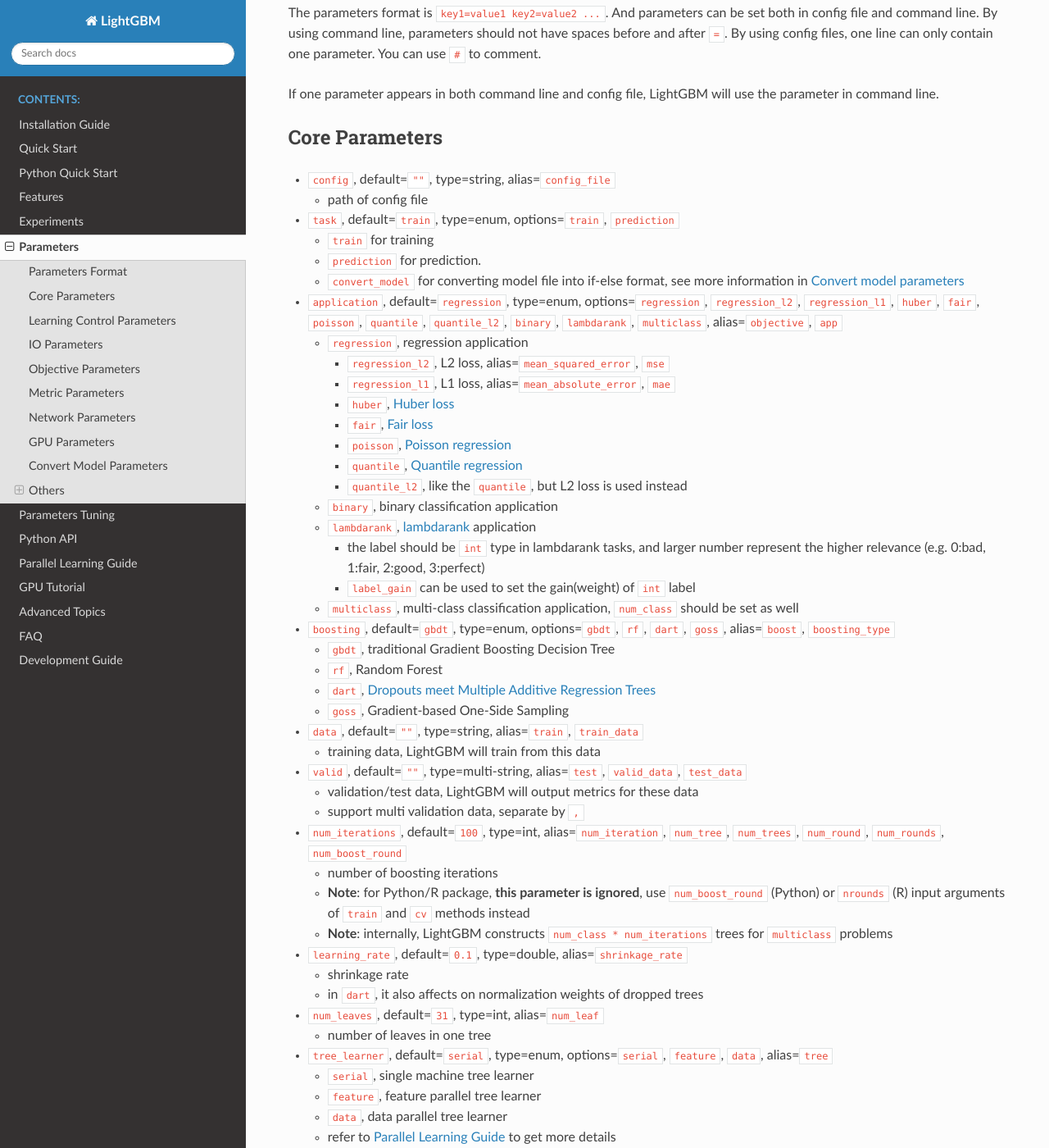
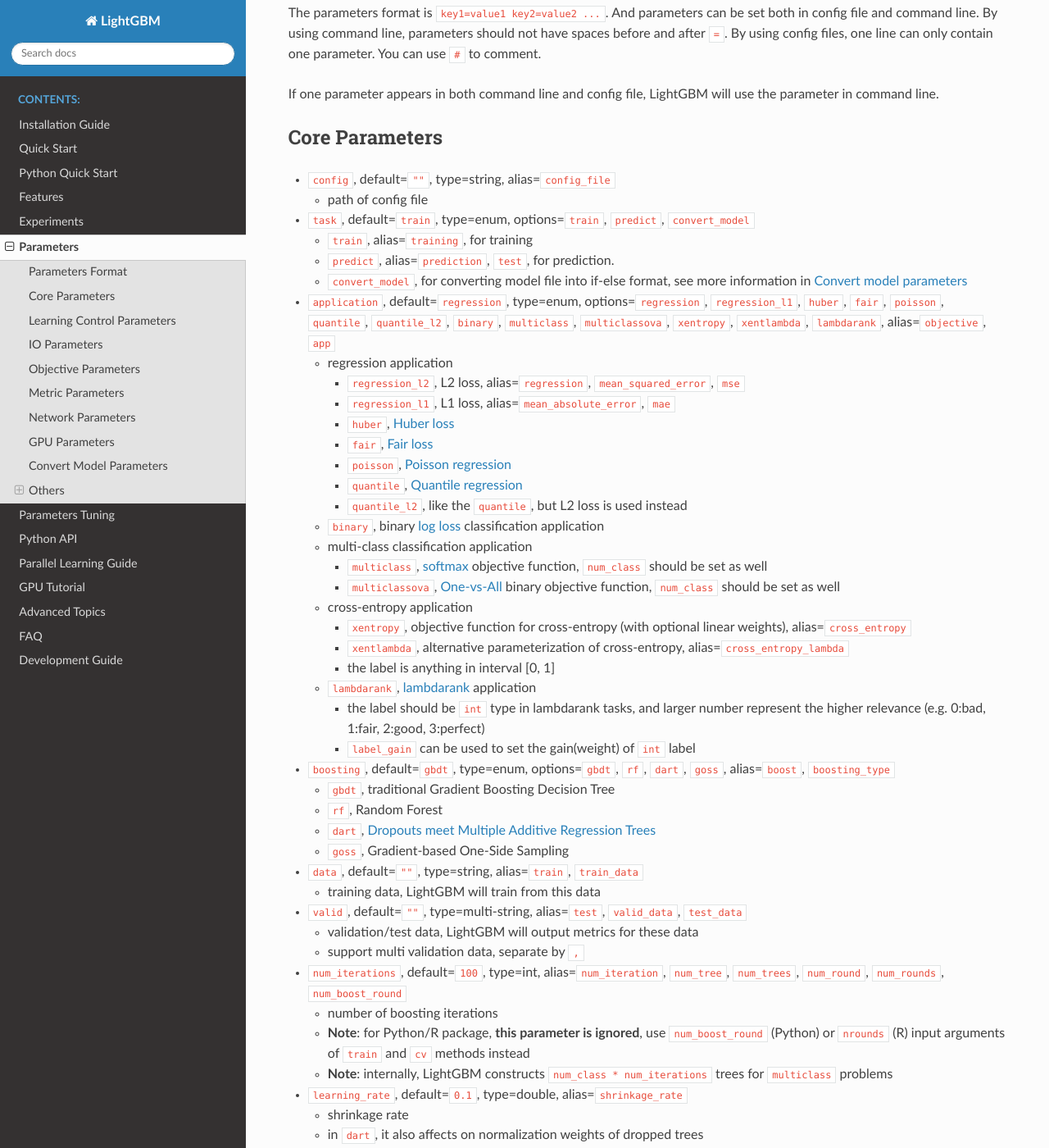
Before and after one commit to microsoft/LightGBM, a Sphinx documentation site: the page built from docs/Parameters.rst, in a window 1280 px wide and 1400 px high, scrolled down 696 px. Shown: the whole window at 82% size. Built offline with Sphinx 7.4.7 and the Read the Docs theme 2.0.0, drawn with Linux system fonts in a browser that asks for light colours; some of the changed text lies outside the part shown.

Commit message:
[python] [docs] fixed objective in sklearn wrapper; added missed objectives & metrics to docs (#1059)
* added missed aliases for task parameter

* fixed indents

* added missed aliases and options for tree_learner parameter

* added missed objectives to docs

* fixed typo in Poisson parameter and its description

* fixed model_format parameter description

* added missed metrics to docs

* fixed sklearn objective

* fixed set_params

* fixed docs

* added missed options to objectives

* added note about ignore_column (#1061)

```diff
--- a/docs/Parameters.rst
+++ b/docs/Parameters.rst
@@ -39,22 +39,22 @@
 
    -  path of config file
 
--  ``task``, default=\ ``train``, type=enum, options=\ ``train``, ``prediction``
+-  ``task``, default=\ ``train``, type=enum, options=\ ``train``, ``predict``, ``convert_model``
 
-   -  ``train`` for training
+   -  ``train``, alias=\ ``training``, for training
 
-   -  ``prediction`` for prediction.
+   -  ``predict``, alias=\ ``prediction``, ``test``, for prediction.
 
-   -  ``convert_model`` for converting model file into if-else format, see more information in `Convert model parameters <#convert-model-parameters>`__
+   -  ``convert_model``, for converting model file into if-else format, see more information in `Convert model parameters <#convert-model-parameters>`__
 
 -  ``application``, default=\ ``regression``, type=enum,
-   options=\ ``regression``, ``regression_l2``, ``regression_l1``, ``huber``, ``fair``, ``poisson``, ``quantile``, ``quantile_l2``,
-   ``binary``, ``lambdarank``, ``multiclass``,
+   options=\ ``regression``, ``regression_l1``, ``huber``, ``fair``, ``poisson``, ``quantile``, ``quantile_l2``,
+   ``binary``, ``multiclass``, ``multiclassova``, ``xentropy``, ``xentlambda``, ``lambdarank``,
    alias=\ ``objective``, ``app``
 
-   -  ``regression``, regression application
+   -  regression application
 
-      -  ``regression_l2``, L2 loss, alias=\ ``mean_squared_error``, ``mse``
+      -  ``regression_l2``, L2 loss, alias=\ ``regression``, ``mean_squared_error``, ``mse``
 
       -  ``regression_l1``, L1 loss, alias=\ ``mean_absolute_error``, ``mae``
 
@@ -68,15 +68,27 @@
 
       -  ``quantile_l2``, like the ``quantile``, but L2 loss is used instead
 
-   -  ``binary``, binary classification application
+   -  ``binary``, binary `log loss`_ classification application
+
+   -  multi-class classification application
+
+      -  ``multiclass``, `softmax`_ objective function, ``num_class`` should be set as well
+
+      -  ``multiclassova``, `One-vs-All`_ binary objective function, ``num_class`` should be set as well
+
+   -  cross-entropy application
+
+      -  ``xentropy``, objective function for cross-entropy (with optional linear weights), alias=\ ``cross_entropy``
+
+      -  ``xentlambda``, alternative parameterization of cross-entropy, alias=\ ``cross_entropy_lambda``
+
+      -  the label is anything in interval [0, 1]
 
    -  ``lambdarank``, `lambdarank`_ application
 
       -  the label should be ``int`` type in lambdarank tasks, and larger number represent the higher relevance (e.g. 0:bad, 1:fair, 2:good, 3:perfect)
 
       -  ``label_gain`` can be used to set the gain(weight) of ``int`` label
-
-   -  ``multiclass``, multi-class classification application, ``num_class`` should be set as well
 
 -  ``boosting``, default=\ ``gbdt``, type=enum,
    options=\ ``gbdt``, ``rf``, ``dart``, ``goss``,
@@ -120,13 +132,15 @@
 
    -  number of leaves in one tree
 
--  ``tree_learner``, default=\ ``serial``, type=enum, options=\ ``serial``, ``feature``, ``data``, alias=\ ``tree``
+-  ``tree_learner``, default=\ ``serial``, type=enum, options=\ ``serial``, ``feature``, ``data``, ``voting``, alias=\ ``tree``
 
    -  ``serial``, single machine tree learner
 
-   -  ``feature``, feature parallel tree learner
+   -  ``feature``, alias=\ ``feature_parallel``, feature parallel tree learner
 
-   -  ``data``, data parallel tree learner
+   -  ``data``, alias=\ ``data_parallel``, data parallel tree learner
+
+   -  ``voting``, alias=\ ``voting_parallel``, voting parallel tree learner
 
    -  refer to `Parallel Learning Guide <./Parallel-Learning-Guide.rst>`__ to get more details
 
@@ -405,6 +419,8 @@
    -  use number for index, e.g. ``ignore_column=0,1,2`` means column\_0, column\_1 and column\_2 will be ignored
 
    -  add a prefix ``name:`` for column name, e.g. ``ignore_column=name:c1,c2,c3`` means c1, c2 and c3 will be ignored
+
+   -  **Note**: works only in CLI-version
 
    -  **Note**: index starts from ``0``. And it doesn't count the label column
 
@@ -507,9 +523,9 @@
 
    -  parameter to control the width of Gaussian function. Will be used in ``regression_l1`` and ``huber`` losses
 
--  ``poission_max_delta_step``, default=\ ``0.7``, type=double
+-  ``poisson_max_delta_step``, default=\ ``0.7``, type=double
 
-   -  parameter used to safeguard optimization
+   -  parameter for `Poisson regression`_ to safeguard optimization
 
 -  ``scale_pos_weight``, default=\ ``1.0``, type=double
 
@@ -579,12 +595,17 @@
 
    -  ``binary_logloss``, `log loss`_
 
-   -  ``binary_error``.
-      For one sample: ``0`` for correct classification, ``1`` for error classification
+   -  ``binary_error``, for one sample: ``0`` for correct classification, ``1`` for error classification
 
    -  ``multi_logloss``, log loss for mulit-class classification
 
    -  ``multi_error``, error rate for mulit-class classification
+
+   -  ``xentropy``, cross-entropy (with optional linear weights), alias=\ ``cross_entropy``
+
+   -  ``xentlambda``, "intensity-weighted" cross-entropy, alias=\ ``cross_entropy_lambda``
+
+   -  ``kldiv``, `Kullback-Leibler divergence`_, alias=\ ``kullback_leibler``
 
    -  support multi metrics, separated by ``,``
 
@@ -749,3 +770,9 @@
 .. _AUC: https://en.wikipedia.org/wiki/Receiver_operating_characteristic#Area_under_the_curve
 
 .. _log loss: https://www.kaggle.com/wiki/LogLoss
+
+.. _softmax: https://en.wikipedia.org/wiki/Softmax_function
+
+.. _One-vs-All: https://en.wikipedia.org/wiki/Multiclass_classification#One-vs.-rest
+
+.. _Kullback-Leibler divergence: https://en.wikipedia.org/wiki/Kullback%E2%80%93Leibler_divergence
```
Also changed, not shown: other parts of docs/Parameters.rst (+1 -1 lines), 3 other files.
